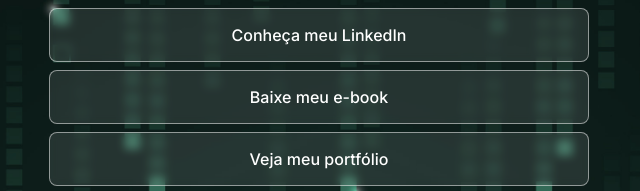
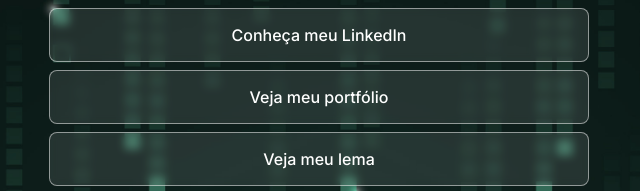
Before and after one commit to FelipeSilva22/discoverRocketseat, a plain HTML site: page index.html in a window 1280 px wide. Shown: the part 299-490 px from the top of the page, 321-961 px from the left. Drawn offline with nearby package versions, Linux system fonts and the light colour scheme.

Commit message:
add lema

```diff
--- a/index.html
+++ b/index.html
@@ -34,15 +34,15 @@
           >
         </li>
         <li>
-          <a href="#">Baixe meu e-book</a>
-        </li>
-        <li>
           <a href="https://github.com/FelipeSilva22" target="_blank"
             >Veja meu portfólio</a
           >
         </li>
         <li>
-          <a href="https://www.rocketseat.com.br/discover"
+          <a href="./assets/frase.png" target="_blank">Veja meu lema</a>
+        </li>
+        <li>
+          <a href="https://www.rocketseat.com.br/discover" target="_blank"
             >Conheça o Discover da Rocketseat</a
           >
         </li>
```
Also changed, not shown: assets/frase.png (added).
